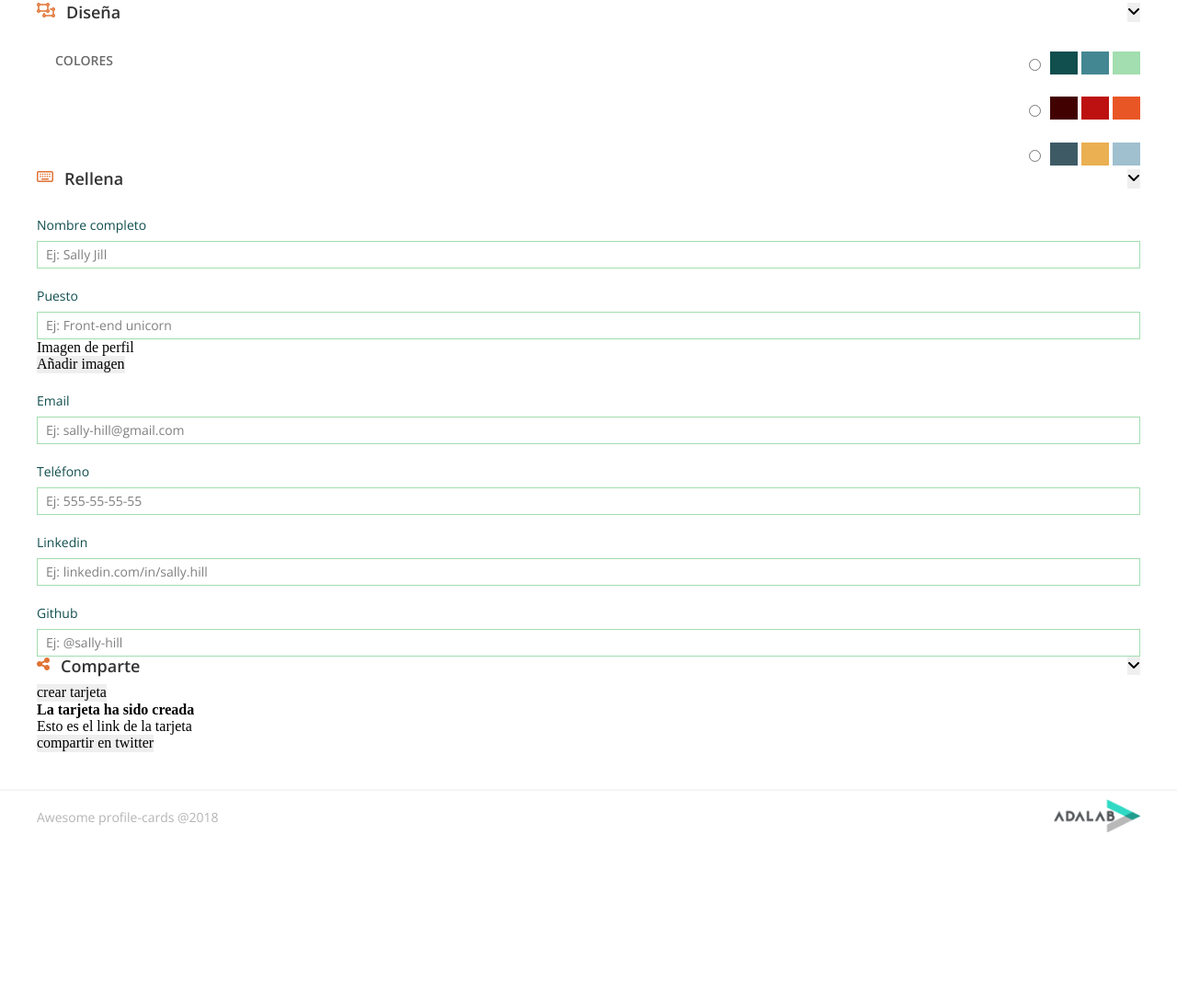
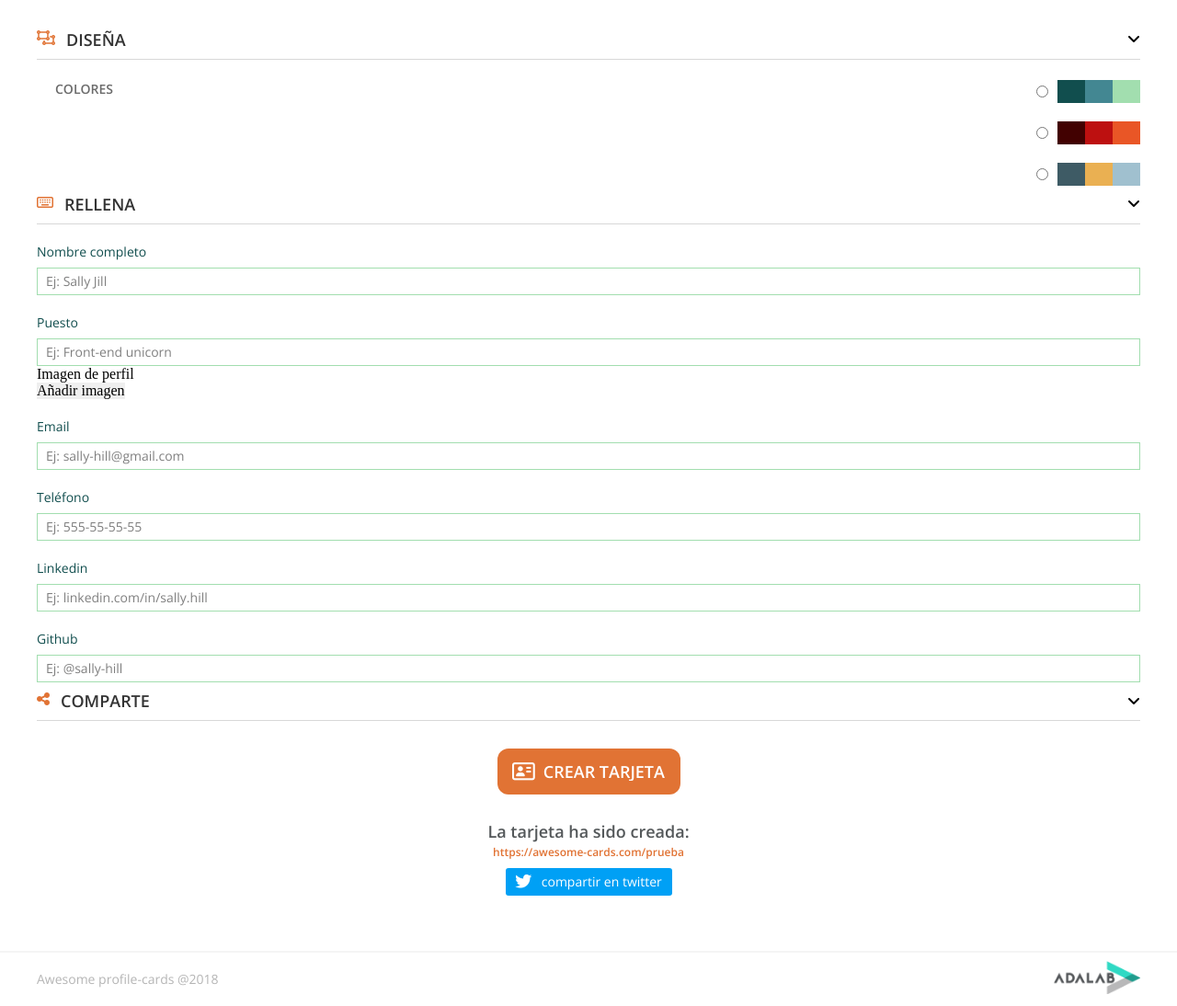
Before and after one commit to miriamela/Awesome-Profile-Cards, a website: page src/html/page2.html in a window 1280 px wide. Shown: the part 297-1391 px from the top of the page at 92% size. Before the commit the page ends 1215 px from the top, so only its background shows below. Drawn offline with nearby package versions, Linux system fonts and the light colour scheme; files that its build step writes are made by us from their sources; files whose address does not match are found by name.

Commit message:
form last changes

```diff
--- a/src/html/partials/form.html
+++ b/src/html/partials/form.html
@@ -63,11 +63,14 @@
       <input id="telephone" type="tel" placeholder="Ej: 555-55-55-55" />
 
       <label for="linkedin"> Linkedin</label>
-      <input id="linkedin" type="linkedin" placeholder="Ej: linkedin.com/in/sally.hill" />
+      <input
+        id="linkedin"
+        type="linkedin"
+        placeholder="Ej: linkedin.com/in/sally.hill"
+      />
 
       <label for="github"> Github</label>
       <input id="github" type="github" placeholder="Ej: @sally-hill" />
-
     </fieldset>
     <!--third form-->
     <div class="page__form__icon">
@@ -77,13 +80,14 @@
       </div>
       <button><i class="fas fa-angle-down"></i></button>
     </div>
-  <fieldset class="page__form__share">
-    <input type="submit" value="crear tarjeta">
-  </fieldset>
-  <div>
-      <h4>La tarjeta ha sido creada</h4>
-      <p>Esto es el link de la tarjeta</p>
-      <button>compartir en twitter</button>
+    <div class="page__form__share">
+      <i class="far fa-address-card"></i>
+      <input class="create" type="submit" value="crear tarjeta" />
+    </div>
+    <div class="create__text">
+      <h4>La tarjeta ha sido creada:</h4>
+      <p>https://awesome-cards.com/prueba</p>
+      <button><i class="fab fa-twitter"></i>compartir en twitter</button>
     </div>
   </div>
 </form>
--- a/src/scss/core/_variables.scss
+++ b/src/scss/core/_variables.scss
@@ -1,5 +1,4 @@
 /* COLORS */
-
 $colorDark: #000;
 $colorLight: #fff;
 $colorMedium: #6b6b6b;
@@ -8,13 +7,16 @@ $colorPrimaryMedium: #438792;
 $colorPrimaryLight: #a2deaf;
 $colorSecondaryDark: #e17334;
 $colorSecondaryLight: #f9f4dc;
-
+$colorFontCard: #54585a; /*para revisar*/
+$colorBackgroundDark: #bfcdd0; /*para revisar*/
+$colorBackgroundLight: #dde9ed; /*para revisar*/
+$colorLines: #d8d8d8;
+$colorTwitter: #00a0f5;
 /* FONTS */
 $fontFamily: "Open Sans", sans-serif;
+$fontFamilyBold: "Open Sans", sans-serif, bold;
 $secondaryFontFamily: "Merriweather", sans-serif;
 $fontFamilyTertiary: "Montserrat", sans-serif;
-
 /* BREAKPOINTS */
-
 $tablet: 768px;
 $desktop: 1024px;
--- a/src/scss/layout/_form.scss
+++ b/src/scss/layout/_form.scss
@@ -1,11 +1,12 @@
 .page {
   &__form {
-        &__icon{
-            //background-color: yellow;
+    padding: 20px 0px;
+    &__icon {
       display: flex;
       flex-direction: row;
       justify-content: space-between;
-            padding-bottom: 10px;
+      padding: 10px 0px;
+      border-bottom: 1px solid $colorLines;
 
       &__title {
         display: flex;
@@ -23,19 +24,23 @@
           font-family: $fontFamily;
           font-weight: 600;
           font-size: 18px;
-                    color: transparentize($colorDark, 0.2)
+          color: transparentize($colorDark, 0.2);
+          text-transform: uppercase;
         }
+      }
+      & button {
+        background: none;
       }
     }
 
-        &__design{
+    &__design {
       padding-top: 22px;
       width: 100%;
       display: flex;
       flex-direction: row;
       justify-content: space-between;
       align-content: initial;
-            & h3{
+      & h3 {
         font-family: $fontFamily;
         font-size: 14px;
         line-height: 20px;
@@ -43,18 +48,19 @@
         color: $colorMedium;
         margin-left: 20px;
       }
-            &__colorPalette{
-                label{
+      &__colorPalette {
+        label {
           display: flex;
           flex-direction: row;
           justify-content: center;
           align-items: center;
-                    input{
+          input {
             margin-right: 10px;
           }
-                    .cold{
-                        padding: 0;
-                        .square{
+          .cold {
+            display: flex;
+            justify-content: flex-start;
+            .square {
               margin: 0;
               padding: 0;
               display: inline-block;
@@ -62,20 +68,22 @@
               width: 30px;
               height: 25px;
             }
-                        & .square1{
-                            background-color: #114E4E;
+            & .square1 {
+              background-color: #114e4e;
             }
-                        & .square2{
+            & .square2 {
               background-color: #438792;
             }
-                        & .square3{
-                            background-color: #A2DEAF;
+            & .square3 {
+              background-color: #a2deaf;
             }
           }
-                    .hot{
+          .hot {
+            display: flex;
+            justify-content: flex-start;
             margin: 20px 0;
 
-                        .square{
+            .square {
               margin: 0;
               padding: 0;
               display: inline-block;
@@ -83,21 +91,20 @@
               width: 30px;
               height: 25px;
             }
-                        & .square1{
+            & .square1 {
               background-color: #420101;
-
             }
-                        & .square2{
-                            background-color: #BD1010;
-
+            & .square2 {
+              background-color: #bd1010;
             }
-                        & .square3{
-                            background-color: #E95626;
-
+            & .square3 {
+              background-color: #e95626;
             }
           }
-                    .mix{
-                        .square{
+          .mix {
+            display: flex;
+            justify-content: flex-start;
+            .square {
               margin: 0;
               padding: 0;
               display: inline-block;
@@ -105,48 +112,41 @@
               width: 30px;
               height: 25px;
             }
-                        & .square1{
-                            background-color: #3E5B65;
-
+            & .square1 {
+              background-color: #3e5b65;
             }
-                        & .square2{
-                            background-color: #EAB052;
-
+            & .square2 {
+              background-color: #eab052;
             }
-                        & .square3{
-                            background-color: #A0C0CF;
-
+            & .square3 {
+              background-color: #a0c0cf;
             }
           }
-
         }
-
-
       }
-
     }
-        &:nth-child(2){
+    &:nth-child(2) {
       border-top: 1px solid $colorDark;
     }
     &__fill {
-            label, input{
+      label,
+      input {
         //border: 1px solid red;
         display: block;
         width: 100%;
-
       }
-            input{
+      input {
         height: 30px;
-                border: 1px solid #A2DEAF;
+        border: 1px solid #a2deaf;
       }
-            input::placeholder{
+      input::placeholder {
         font-family: $fontFamily;
         font-size: 14px;
         line-height: 20px;
-                color: transparentize($colorDark, .5);
-                padding:3px 9px 7px 9px;
+        color: transparentize($colorDark, 0.5);
+        padding: 3px 9px 7px 9px;
       }
-            label{
+      label {
         padding-bottom: 7px;
         padding-top: 20px;
         color: $colorPrimaryDark;
@@ -155,5 +155,60 @@
         line-height: 20px;
       }
     }
+    &__share {
+      width: 199px;
+      height: 50px;
+      border-radius: 12px;
+      background-color: $colorSecondaryDark;
+      color: $colorLight;
+      display: flex;
+      justify-content: center;
+      align-items: center;
+      margin: 30px auto 30px auto;
+      & .create {
+        background-color: $colorSecondaryDark;
+        text-transform: uppercase;
+        font-family: $fontFamilyBold;
+        font-size: 18px;
+        font-weight: 600;
+      }
+      & .far {
+        font-size: 22px;
+        padding: 0px 9px 0px 0px;
       }
     }
+    & .create__text {
+      font-family: $fontFamily;
+      font-weight: 600;
+      display: flex;
+      flex-direction: column;
+      justify-content: center;
+      align-items: center;
+      & h4 {
+        font-size: 18px;
+        color: $colorFontCard;
+      }
+      & p {
+        font-size: 12px;
+        color: $colorSecondaryDark;
+        margin-top: 5px;
+      }
+      & button {
+        width: 181px;
+        height: 30px;
+        border-radius: 3px;
+        color: $colorLight;
+        background-color: $colorTwitter;
+        font-size: 14px;
+        font-weight: 400;
+        margin-top: 10px;
+        display: flex;
+        justify-content: space-evenly;
+        align-items: center;
+        & .fab {
+          font-size: 18px;
+        }
+      }
+    }
+  }
+}
```
Lines whose indentation alone changed are shown as unchanged.
